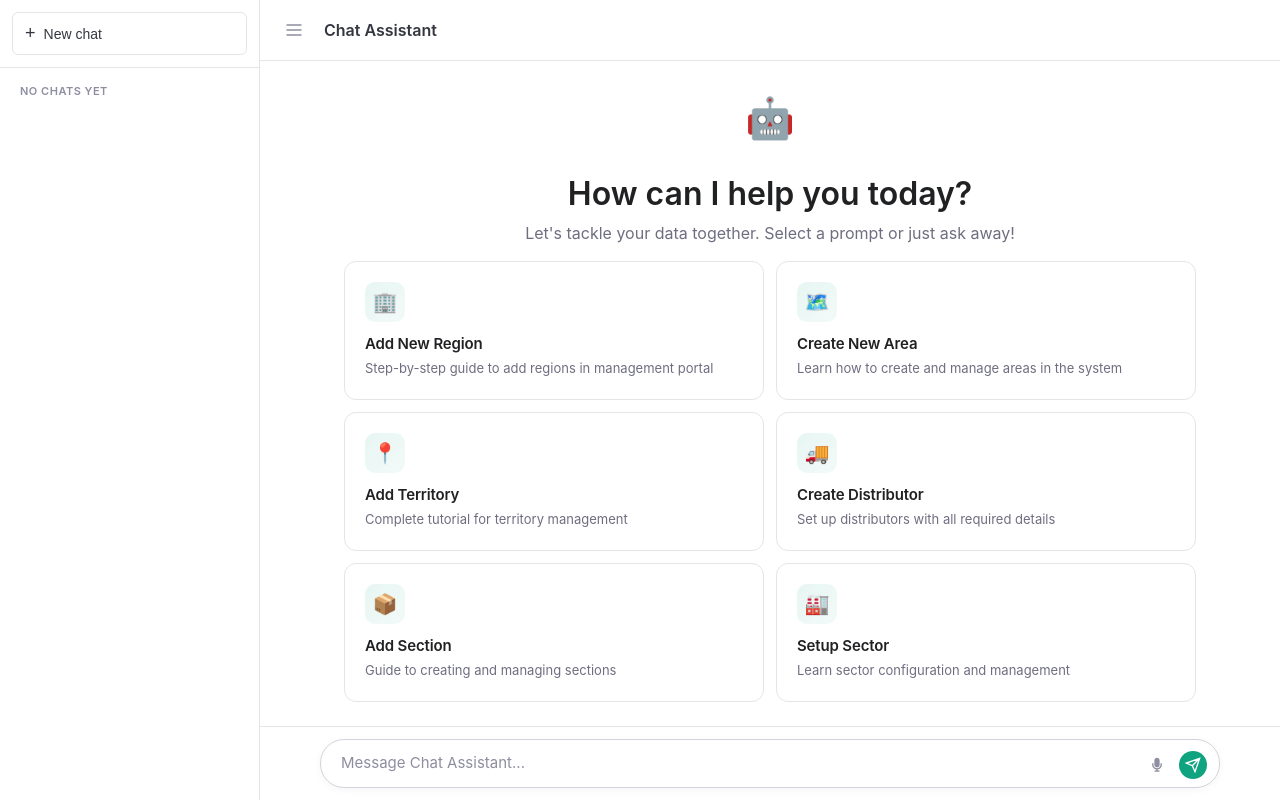
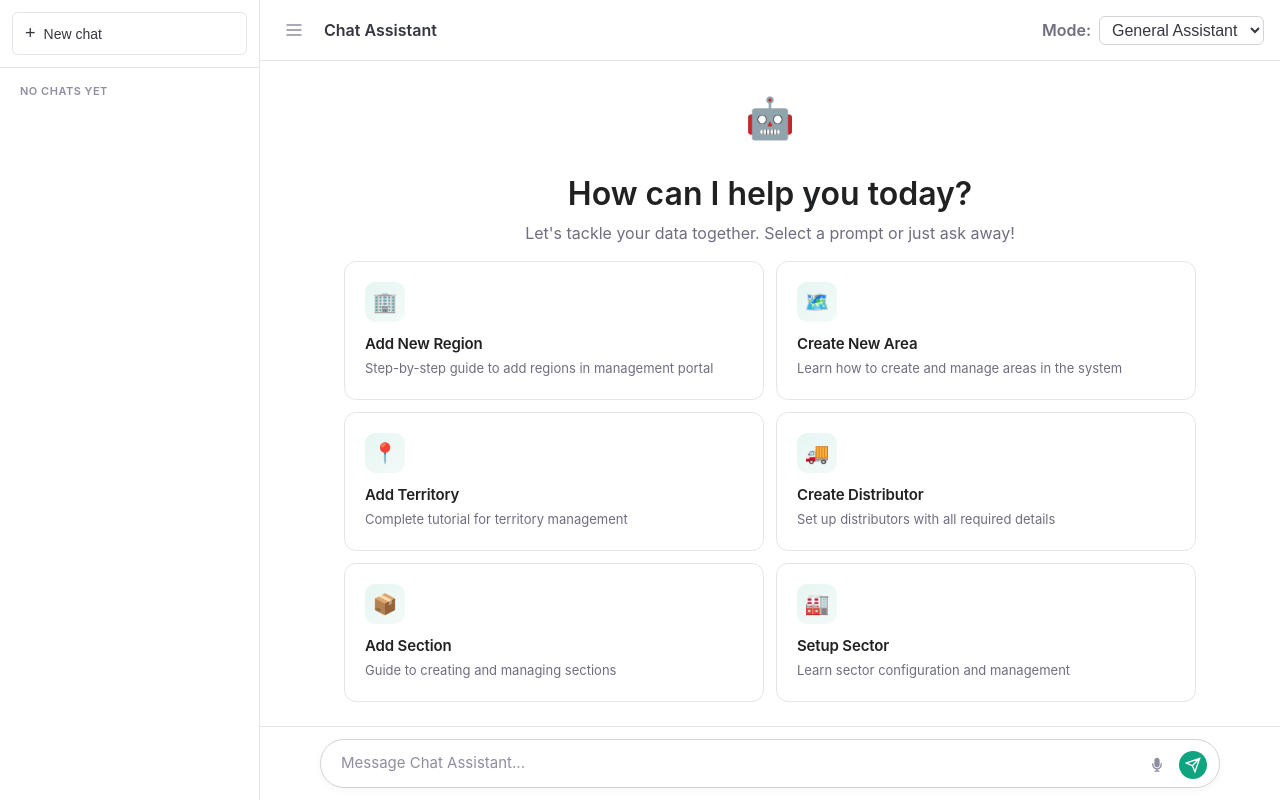
Before and after one commit to ivyinteractivesolutions/targets_chatbot, a Flask app: page / in a window 1280 px wide. Run offline with Flask 3, Linux system fonts and the light colour scheme; data that the repository does not hold is empty; some libraries are stand-ins or nearby versions.

Commit message:
Tool UI added

```diff
--- a/static/css/chat.css
+++ b/static/css/chat.css
@@ -182,6 +182,36 @@ body {
   font-size: 16px;
   font-weight: 600;
   color: #353740;
+}
+.header-spacer {
+  flex: 1;
+}
+.tool-selector {
+  display: flex;
+  align-items: center;
+  gap: 8px;
+  font-size: 16px;
+  color: #6e6e80;
+}
+.tool-label {
+  white-space: nowrap;
+  font-size: 16px;
+  font-weight: 600;
+  font-style: bold;
+}
+.tool-selector select {
+  padding: 4px 8px;
+  border-radius: 6px;
+  border: 1px solid #d1d5db;
+  font-size: 16px;
+  color: #353740;
+  background: #ffffff;
+  outline: none;
+  cursor: pointer;
+}
+.tool-selector select:focus {
+  border-color: #10a37f;
+  box-shadow: 0 0 0 1px rgba(16, 163, 127, 0.15);
 }
 .content {
   flex: 1;
--- a/static/js/chat_logic.js
+++ b/static/js/chat_logic.js
@@ -25,9 +25,14 @@ let chatStateHistory = []; // stores "User: ..." and "Assistant: ..." strings
 let lastTutorialSteps = []; // stores last tutorial steps array returned from backend
 let currentSessionId = null;
 let isFirstLoad = true;
+let currentTool = "general";
 
 function toggleSidebar() {
   sidebar.classList.toggle("collapsed");
+}
+
+function handleToolChange(newTool) {
+  currentTool = newTool || "general";
 }
 
 function selectAction(action) {
@@ -654,6 +659,7 @@ async function sendMessage() {
       message: message,
       session_id: currentSessionId,
       last_tutorial: lastTutorialSteps,
+      tool_type: currentTool,
     };
 
     const response = await fetch(API_ENDPOINT, {
@@ -735,7 +741,13 @@ messageInput.addEventListener("input", () => {
 });
 
 // Initialize
-window.onload = fetchSessions;
+window.onload = () => {
+  fetchSessions();
+  const toolSelect = document.getElementById("toolSelect");
+  if (toolSelect) {
+    toolSelect.value = currentTool;
+  }
+};
 
 // ==========================================
 // VOICE INTEGRATION LOGIC
--- a/templates/index_chatbot.html
+++ b/templates/index_chatbot.html
@@ -32,7 +32,8 @@
         <div class="header">
           <button
             class="sidebar-toggle"
-            onclick="toggleSidebar()"
+            onclick="toggleSidebar()
+"
             title="Toggle sidebar"
           >
             <svg
@@ -47,6 +48,16 @@
             </svg>
           </button>
           <div class="header-title">Chat Assistant</div>
+          <div class="header-spacer"></div>
+          <div class="tool-selector">
+            <span class="tool-label">Mode:</span>
+            <select id="toolSelect" onchange="handleToolChange(this.value)">
+              <option value="general" selected>General Assistant</option>
+              <option value="query">Query Tool</option>
+              <option value="sales_analyst">Sales Analyst</option>
+              <option value="report_analyst">Report Analyst</option>
+            </select>
+          </div>
         </div>
 
         <div class="content">
```
